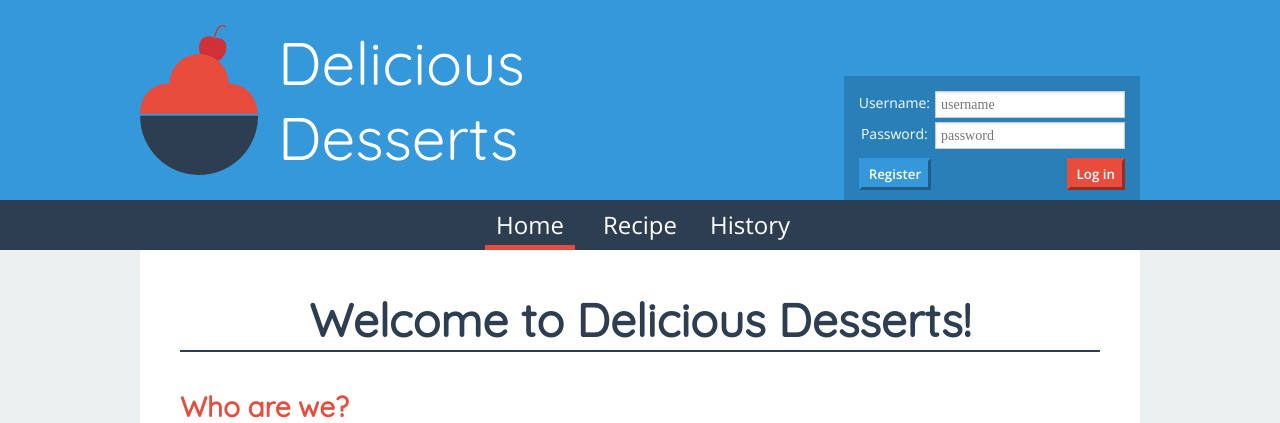
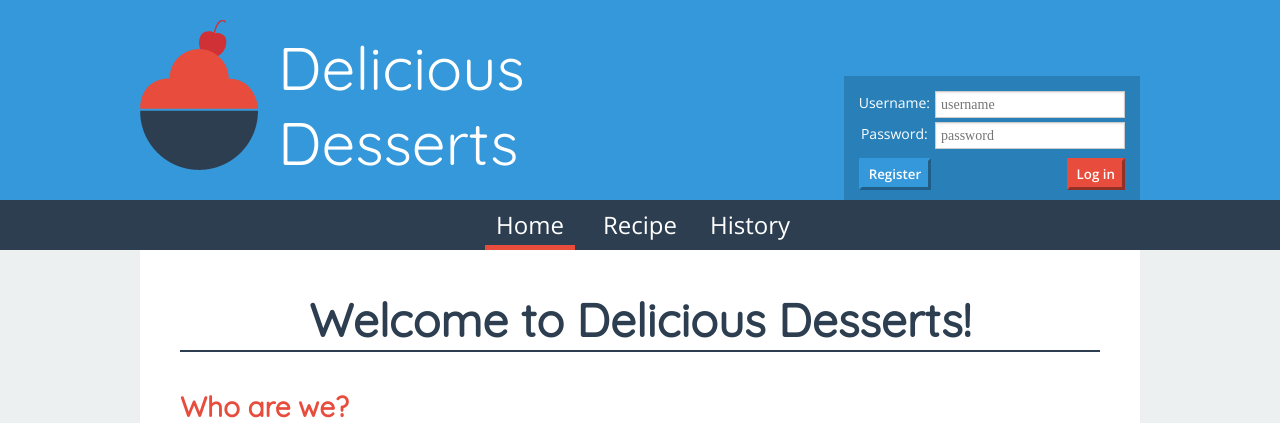
Before and after one commit to mitchello77/portfolio-items, a PHP site: page / in a window 1280 px wide. Shown: the top 423 px of the page. Run offline with PHP 8.4, Linux system fonts and the light colour scheme.

Commit message:
logo fix

```diff
--- a/deliciousdesserts/history.html
+++ b/deliciousdesserts/history.html
@@ -14,8 +14,10 @@
         <header id="head-main">
             <div class="wrap">
                 <a href="index.html" title="Link to Homepage">
-                    <span class="logo"></span>
-                    <h1 class="left">Delicious <br />Desserts</h1>
+                    <div class="logo-wrap">
+                      <span class="logo"></span>
+                      <h1 class="left">Delicious <br />Desserts</h1>
+                    </div>
                 </a>
                 <div id="Login" class="loginbox right">
                     <form action="#">
--- a/deliciousdesserts/index.html
+++ b/deliciousdesserts/index.html
@@ -14,8 +14,10 @@
         <header id="head-main">
             <div class="wrap">
                 <a href="index.html" title="Link to Homepage">
-                    <span class="logo"></span>
-                    <h1 class="left">Delicious <br />Desserts</h1>
+                    <div class="logo-wrap">
+                      <span class="logo"></span>
+                      <h1 class="left">Delicious <br />Desserts</h1>
+                    <div>
                 </a>
                 <div id="Login" class="loginbox right">
                     <form action="#">
--- a/deliciousdesserts/main.css
+++ b/deliciousdesserts/main.css
@@ -51,11 +51,10 @@ h1, h2, h3, h4, h5, h6 {
 	background: url("images/logo.png") no-repeat left top;
 	display: inline-block;
 	float: left;
-	position: relative;
-	top: 50%;
-	-webkit-transform: translateY(-50%);
-	-ms-transform: translateY(-50%);
-	transform: translateY(-50%);
+}
+
+#head-main .logo-wrap {
+	padding-top: 20px;
 }
 
 .loginbox {
@@ -120,11 +119,6 @@ h1 {
 	padding: 10px 10px 10px 20px;
 	font-weight: 500;
 	font-size: 60px;
-	position: relative;
-	top: 50%;
-	-webkit-transform: translateY(-50%);
-	-ms-transform: translateY(-50%);
-	transform: translateY(-50%);
 }
 
 h2 {
--- a/deliciousdesserts/recipe.html
+++ b/deliciousdesserts/recipe.html
@@ -14,8 +14,10 @@
         <header id="head-main">
             <div class="wrap">
                 <a href="index.html" title="Link to Homepage">
-                    <span class="logo"></span>
-                    <h1 class="left">Delicious <br />Desserts</h1>
+                    <div class="logo-wrap">
+                      <span class="logo"></span>
+                      <h1 class="left">Delicious <br />Desserts</h1>
+                    </div>
                 </a>
                 <div id="Login" class="loginbox right">
                     <form action="#">
```
